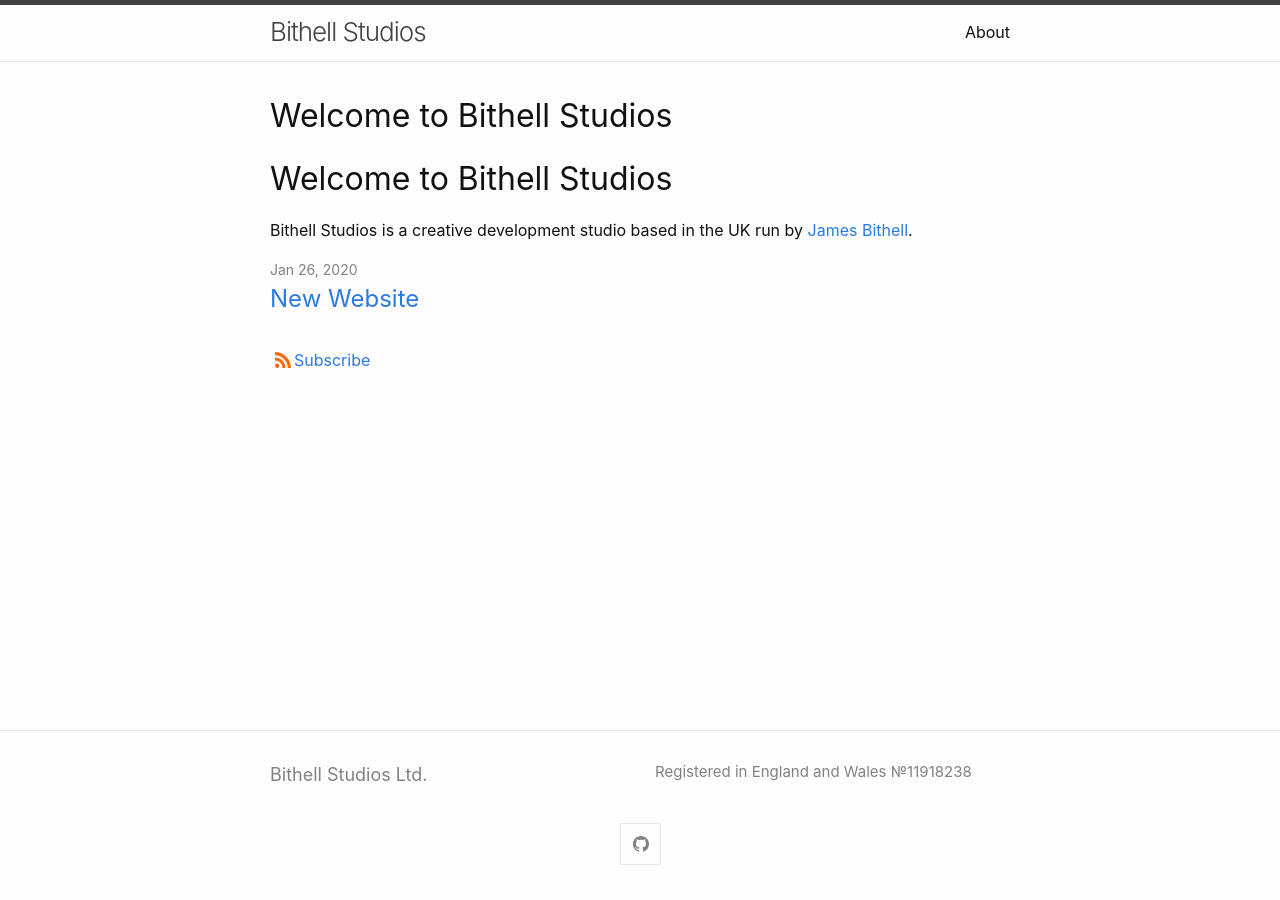
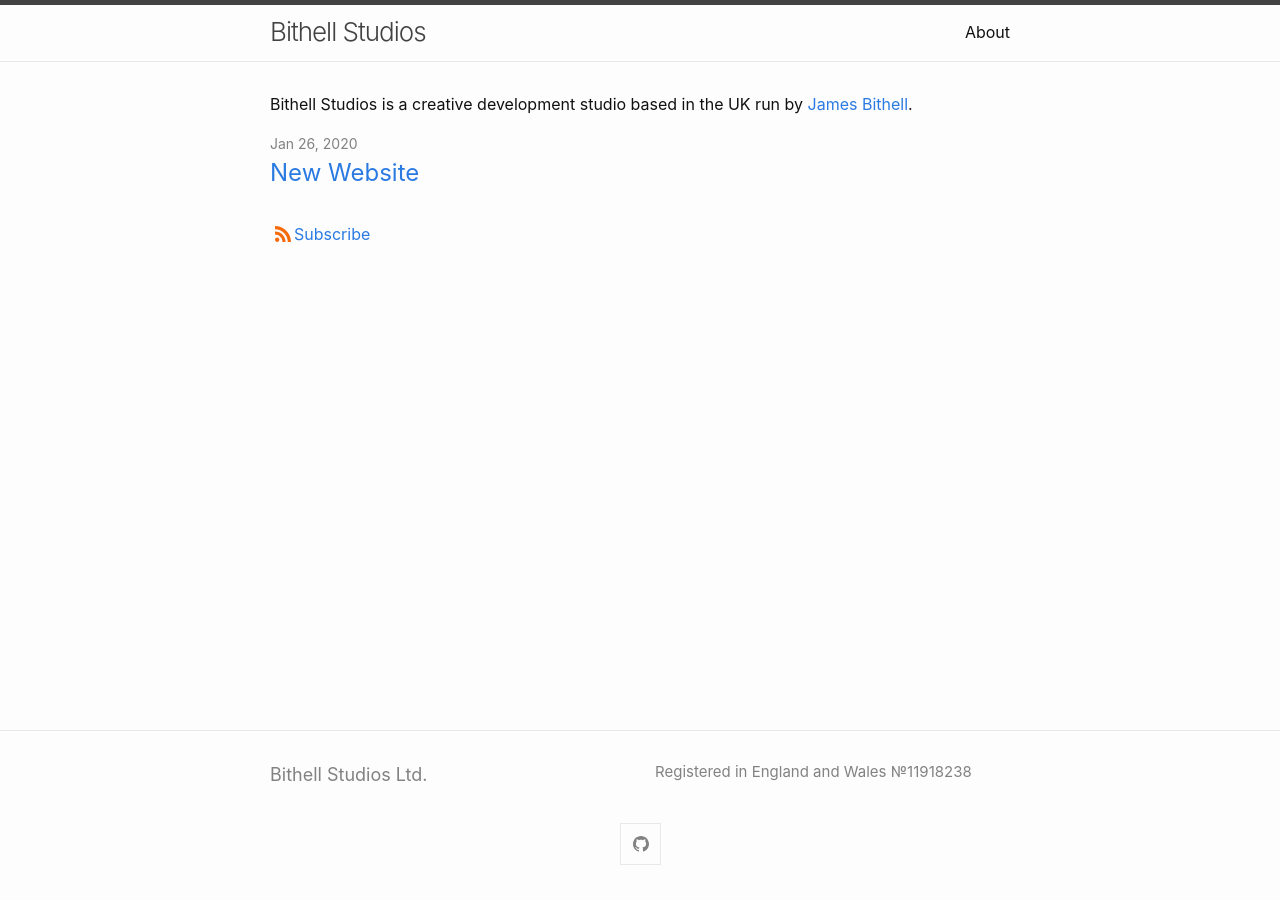
Before and after one commit to bstudios/website, a Jekyll site: the page built from index.md, in a window 1280 px wide. Built offline with Jekyll 4.4.1, drawn with Linux system fonts in a browser that asks for light colours; our own code applies the rules of GitHub Pages for plain Markdown files.

Commit message:
Tweak page content

```diff
--- a/index.md
+++ b/index.md
@@ -8,6 +8,5 @@
 layout: home
 ---
 
-# Welcome to Bithell Studios
 
 Bithell Studios is a creative development studio based in the UK run by [James Bithell](https://jbithell.com).
```
